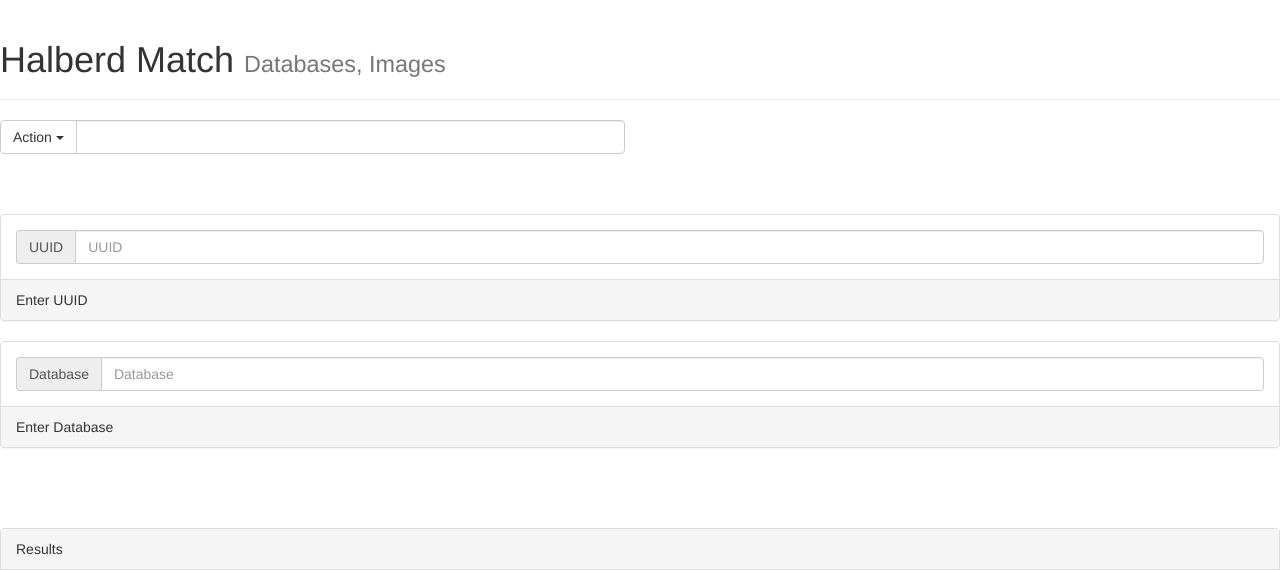
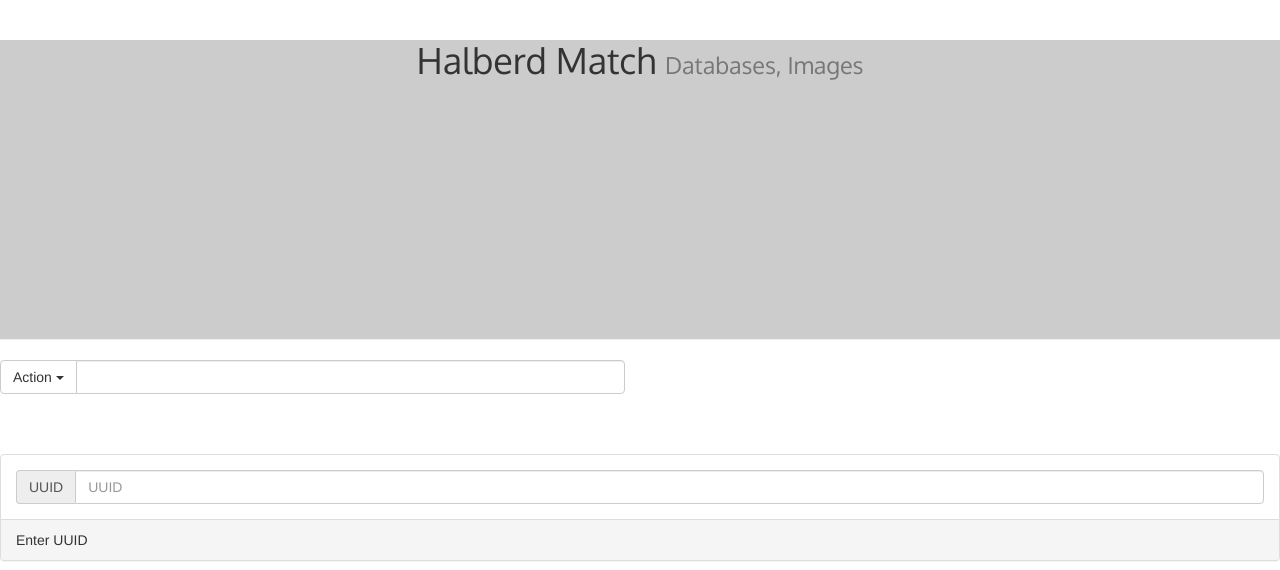
Before and after one commit to ctevnan/HM-calls, a PHP site: page /views/home.html in a window 1280 px wide. Shown: the part 50-620 px from the top of the page. Run offline with PHP 8.4, Linux system fonts and the light colour scheme.

Commit message:
serving static files properly, but background img not displaying

```diff
--- a/package.json
+++ b/package.json
@@ -17,6 +17,7 @@
   },
   "homepage": "https://github.com/ctevnan/HM-calls#readme",
   "dependencies": {
+    "body-parser": "^1.15.2",
     "express": "^4.13.4",
     "morgan": "^1.7.0"
   }
--- a/public/css/style.css
+++ b/public/css/style.css
@@ -1,13 +1,11 @@
 .page-header {
   position:relative;
+  font-family: 'Oxygen';
   background-image: url("http://halberdmatch.com/wp-content/uploads/2015/02/halbert-slide-eye-scan.png") center center;
   background-color: #cccccc;
   background-repeat: no-repeat;
   background-size: 100% 100%;
-  height: 400px;
+  height: 300px;
   width: 100%;
-  text-align: 300px center;
-}
-.body{
-  font-family: 'Oxygen', sans-serif;
-}
+  text-align: center;
+},
--- a/views/home.html
+++ b/views/home.html
@@ -3,7 +3,7 @@
 <head>
   <title>HM Api Calls</title>
   <link rel="stylesheet" type="text/css" href='https://fonts.googleapis.com/css?family=Oxygen'>
-  <link rel="stylesheet" type="text/css" src="css/style.css">
+  <link rel="stylesheet" type="text/css" href="css/style.css">
   <link rel="stylesheet" href="https://maxcdn.bootstrapcdn.com/bootstrap/3.3.6/css/bootstrap.min.css">
 </head>
 <body>
```
Also changed, not shown: server.js (+8 -0 lines).
